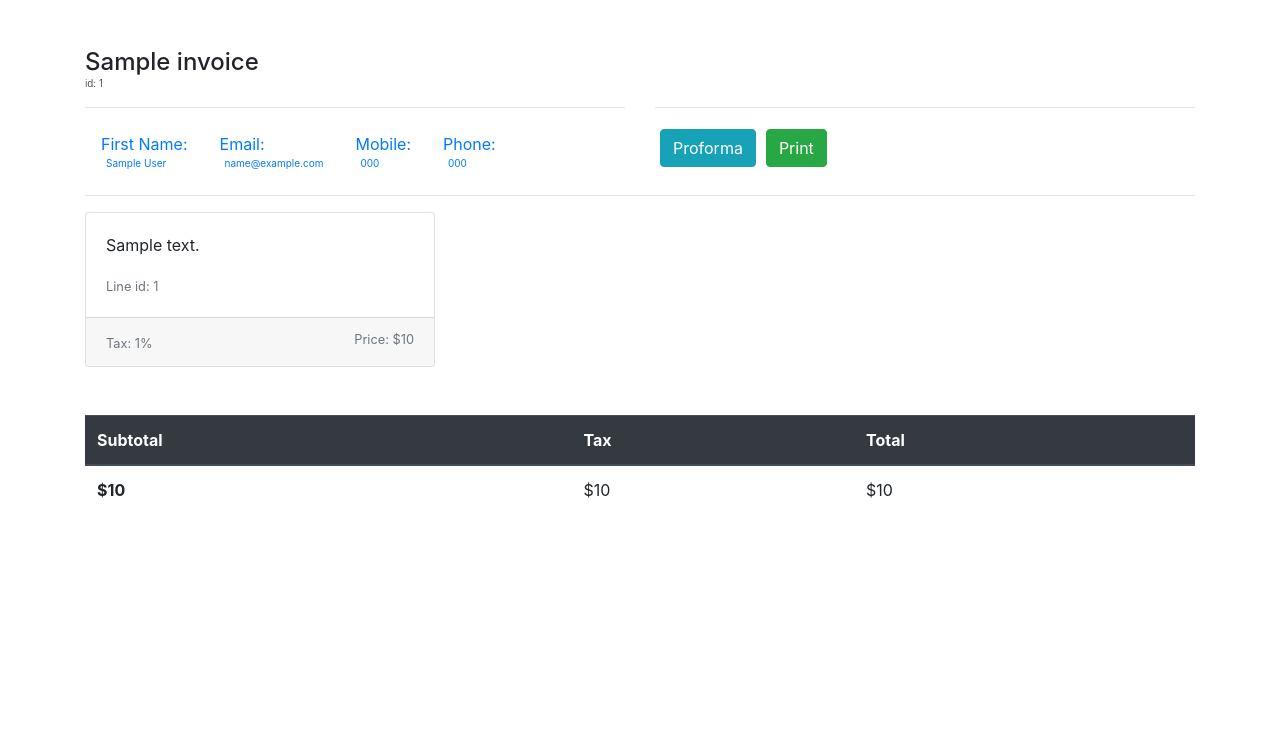
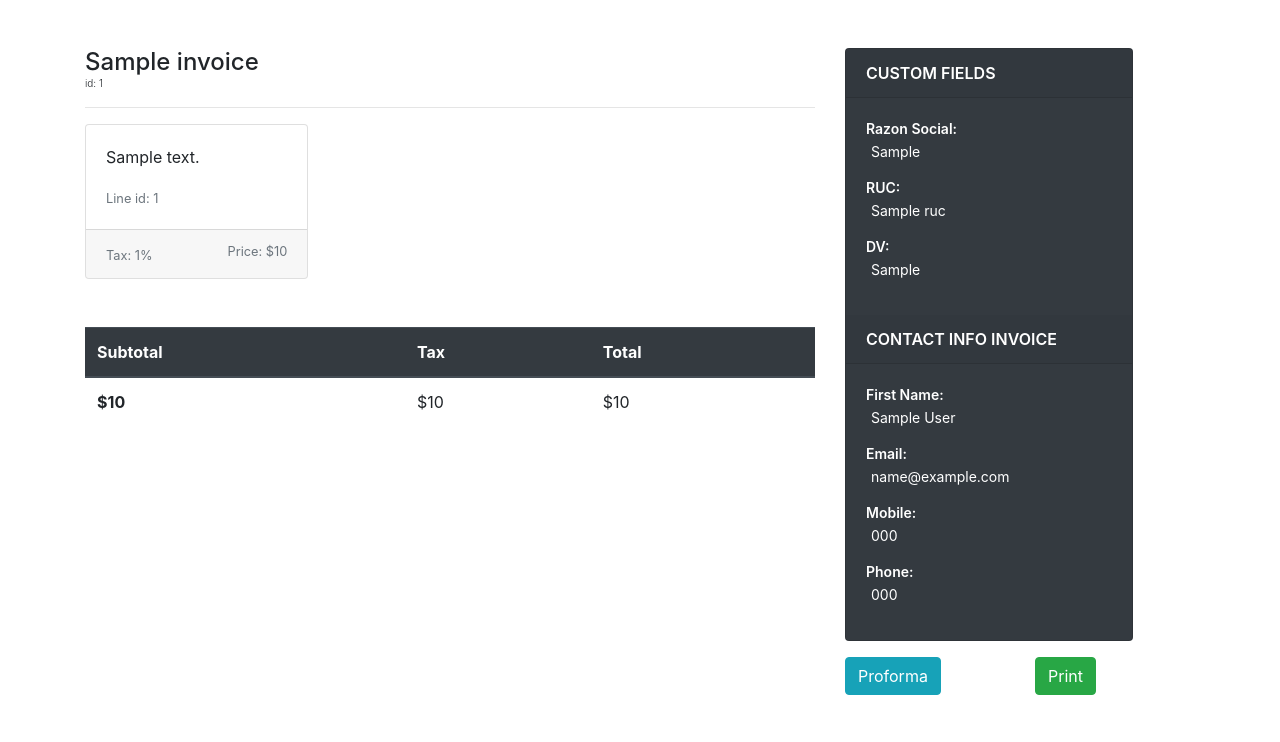
Before and after one commit to Bluetide/gatomalo-fiscal, a Flask app: template templates/show.html in a window 1280 px wide. Shown: the part 58-800 px from the top of the page. Run offline with Flask 2, Linux system fonts and the light colour scheme; the template is opened without the code that fills it: most values are stand-ins (such as "Sample title", 1, 10 or a date in 2020); parts of the project's set-up code (start-up, migrations or seed data) failed here and were passed over; some libraries are stand-ins or nearby versions.

Commit message:
arreglando custom invoice, agregando los custom field del zoho book

```diff
--- a/app.py
+++ b/app.py
@@ -95,13 +95,14 @@ def index(page=1):
     return render_template('index.html',
         invoices=invoice_list, printed=printed_invoices, page_context=page_context)
 
-# elay working to see invoice details through api cloud counting
+# elay working to show invoice details through api cloud counting
 @app.route('/info/<invoice_id>')
 @requires_auth
 def info(invoice_id):
     factura = cloud_accounting.get_invoice_detail(invoice_id)
+    contact = cloud_accounting.get_contact_custom_detail(factura)
     json.dumps(factura)
-    return render_template('show.html',data=factura)
+    return render_template('show.html',data=factura, contact_invoice = contact)
 
 @app.route('/custom_ivoice')
 @requires_auth
@@ -111,26 +112,15 @@ def customInvoice():
 @app.route('/custom_invoice_api', methods = ['POST'])
 @requires_auth
 def customform():
-        # print(request.form)
-        # print("Esto es el json")
-        # clean = json.dumps(request.form)
-        # print(clean)
-        # print(json.JSONEncoder().encode(response.form))
-        # print("data")
-        # print(request.data)
-        print("force")
         print(request.get_json())
         session = db_worker.session_maker()
         if request.json and 'factura' in request.json:
-            print("json")
             productos = request.json['factura']['productos']
             cliente =  request.json['factura']['cliente']
         elif request.form:
-            print("form")
             cliente = parse_cliente_from_post(request)
             productos = parse_productos_from_post(request)
         else:
-            print("failed")
             abort(400)
         try:
             factura,productos,cliente = db_worker.create_factura(session,cliente,productos)
@@ -189,7 +179,7 @@ def post_credit_note():
         invoice = cloud_accounting.get_invoice(invoice_id)
         nota_credito = NotaDeCredito(fiscal_id, invoice)
         nota_credito.print()
-
+        print(jsonify(nota_credito))
         # Return response
         return jsonify(data=str(nota_credito))
 
--- a/modules/cloud_accounting.py
+++ b/modules/cloud_accounting.py
@@ -5,6 +5,7 @@ from models.Producto import Producto
 import os
 import requests
 import config
+import json
 
 zoho_url_invoices = 'https://books.zoho.com/api/v3/invoices' #RESTful URL
 zoho_url_contacts = 'https://books.zoho.com/api/v3/contacts'
@@ -61,7 +62,6 @@ def parse_invoice_data(data):
     address = data["invoice"]["billing_address"]["address"]
     data["invoice"]["customer_name"]
     invoice_id = data['invoice']['invoice_id']
-
     # If the global discount is a percentage, parse it
     raw_discount = data['invoice']['discount']
     if isinstance(raw_discount, str):
@@ -98,7 +98,13 @@ def parse_contact_data(raw_data):
 
     # Parse custom fields
     for cf in raw_data['contact']['custom_fields']:
-        if 'label' in cf and cf['label'] == 'Razón Social:':
+        if 'label' in cf and cf['label'] == 'Razón Social':
+            cliente_model.empresa = cf['value']
+        elif 'label' in cf and cf['label'] == 'RUC':
+            cliente_model.ruc = cf['value']
+        elif 'label' in cf and cf['label'] == 'DV':
+            cliente_model.dv = cf['value']
+        elif 'label' in cf and cf['label'] == 'Razón Social:':
             cliente_model.empresa = cf['value']
         elif 'label' in cf and cf['label'] == 'RUC:':
             cliente_model.ruc = cf['value']
@@ -145,3 +151,33 @@ def get_invoice(invoice_id):
 
     # Parse and return
     return parse_invoice_data(raw_invoice)
+
+def get_contact_custom_detail(data):
+    box = []
+    contact_id = data['invoice']['customer_id']
+    raw_client = get_contact_detail(contact_id)
+    print()
+    # Parse custom fields
+    for cf in raw_client['contact']['custom_fields']:
+        if 'label' in cf and cf['label'] == 'Razón Social':
+            rz = cf['value']
+            box.append({'RazonSocial': rz})
+        elif 'label' in cf and cf['label'] == 'RUC':
+            ruc = cf['value']
+            box.append({'RUC': ruc})
+        elif 'label' in cf and cf['label'] == 'DV':
+            dv = cf['value']
+            box.append({'DV': dv})
+        if 'label' in cf and cf['label'] == 'Razón Social:':
+            rz = cf['value']
+            box.append({'RazonSocial': rz})
+        elif 'label' in cf and cf['label'] == 'RUC:':
+            ruc = cf['value']
+            box.append({'RUC': ruc})
+        elif 'label' in cf and cf['label'] == 'DV:':
+            dv = cf['value']
+            box.append({'DV': dv})
+    json.dumps(box)
+    print(box)
+
+    return box
--- a/static/css/gatomalo.css
+++ b/static/css/gatomalo.css
@@ -20,3 +20,20 @@
 .box_action a{
   margin: 5px;
 }
+.info p{
+  font-size: 14px;
+  margin: 0;
+  font-weight: 600;
+}
+.info span{
+  font-size: 14px;
+  margin-bottom: 12px;
+  display: block;
+  margin-left: 5px;
+  line-height: 26px;
+}
+.info_title{
+  text-transform: uppercase;
+  font-weight: 600;
+  font-size: 16px;
+}
--- a/templates/show.html
+++ b/templates/show.html
@@ -56,45 +56,13 @@
     </nav>
     <div class="container pt-5">
       <div class="row">
-        <div class="col-md-12">
+        <div class="col-md-8">
           <div class="detail">
             <h1>{{data.invoice.customer_name}}</h1>
             <span class="id_customer">id: {{data.invoice.customer_id}}</span>
           </div>
-        </div>
-        <div class="col-md-6">
           <hr>
-          <nav class="nav color_box_grey">
-            <a class="nav-link" href="#">First Name:
-              <span class="info_nav">
-              {{data.invoice.contact_persons_details[0].first_name}} {{data.invoice.contact_persons_details[0].last_name}}
-            </span> </a>
-            <a class="nav-link" href="#">Email:
-              <span class="info_nav">
-              {{data.invoice.contact_persons_details[0].email}}
-            </span> </a>
-            <a class="nav-link" href="#">Mobile:
-              <span class="info_nav">
-              {{data.invoice.contact_persons_details[0].mobile}}
-            </span> </a>
-            <a class="nav-link" href="#">Phone:
-              <span class="info_nav">
-              {{data.invoice.contact_persons_details[0].phone}}
-            </span> </a>
-          </nav>
-        </div>
-        <div class="col-md-6">
-          <hr>
-          <nav class="nav box_action">
-            <a class="btn btn-info" target="_blank" href="{{data.invoice.invoice_url}}">Proforma</a>
-            <a class="btn btn-success" href="#">Print</a>
-          </nav>
-        </div>
-      </div>
           <div class="row">
-        <div class="col-md-12">
-          <hr>
-        </div>
             {%for item in data.invoice.line_items%}
             <div class="col-md-4">
               <div class="card">
@@ -109,7 +77,9 @@
               </div>
             </div>
             {%endfor%}
-        <div class="col-md-12 pt-5">
+          </div>
+          <div class="row mt-5">
+            <div class="col-md-12">
               <table class="table">
                 <thead  class="thead-dark">
                   <tr>
@@ -129,6 +99,34 @@
             </div>
           </div>
         </div>
+        <div class="col-md-4">
+          <div class="card text-white bg-dark mb-3" style="max-width: 18rem;">
+            <div class="card-header info_title">Custom Fields</div>
+            <div class="card-body info">
+                <p>Razon Social: </p><span>{{contact_invoice[0].RazonSocial}}</span>
+                <p>RUC: </p><span>{{contact_invoice[1].RUC}}</span>
+                <p>DV: </p><span>{{contact_invoice[2].DV}}</span>
+            </div>
+            <div class="card-header info_title">Contact Info Invoice</div>
+            <div class="card-body info">
+                <p>First Name: </p><span>{{data.invoice.contact_persons_details[0].first_name}} {{data.invoice.contact_persons_details[0].last_name}}</span>
+                <p>Email: </p><span>{{data.invoice.contact_persons_details[0].email}}</span>
+                <p>Mobile: </p><span>{{data.invoice.contact_persons_details[0].mobile}}</span>
+                <p>Phone: </p><span>{{data.invoice.contact_persons_details[0].phone}}</span>
+            </div>
+          </div>
+          <div class="row">
+            <div class="col-md-6">
+              <a class="btn btn-info" href="{{data.invoice.invoice_url}}" role="button">Proforma</a>
+            </div>
+            <div class="col-md-6">
+              <a class="btn btn-success" href="#">Print</a>
+            </div>
+          </div>
+        </div>
+
+      </div>
+    </div>
 
     <!-- jQuery (necessary for Bootstrap's JavaScript plugins) -->
     <script src="https://code.jquery.com/jquery-3.3.1.slim.min.js" integrity="sha384-q8i/X+965DzO0rT7abK41JStQIAqVgRVzpbzo5smXKp4YfRvH+8abtTE1Pi6jizo" crossorigin="anonymous"></script>
```
Lines whose indentation alone changed are shown as unchanged.
